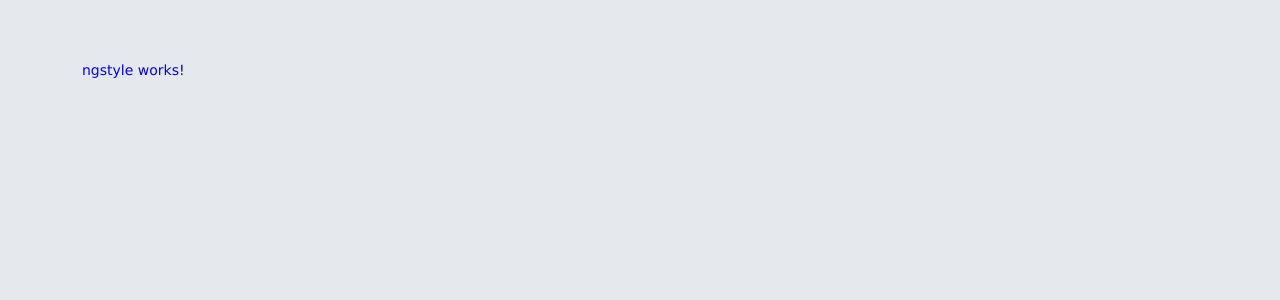
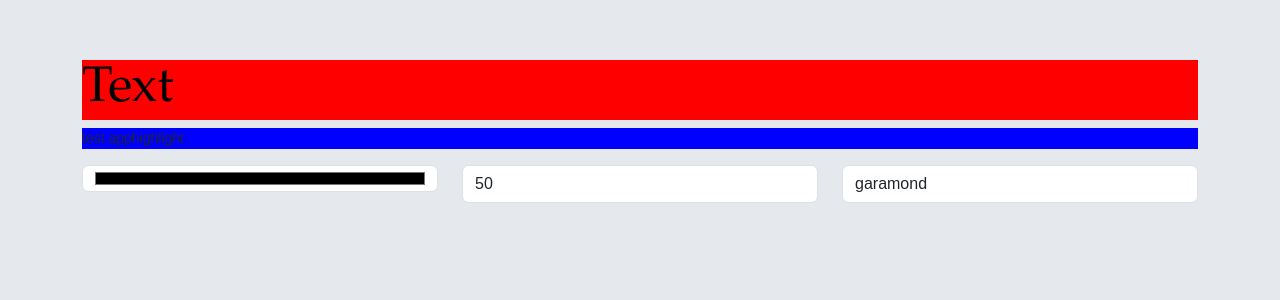
Before and after one commit to aymensellaouti/tijjari49, an Angular app: page / in a window 1280 px wide. Shown: the top 300 px of the page. Built offline with nearby package versions, Linux system fonts and the light colour scheme.

Commit message:
exo mini word et exemple custom directive appHighlight

```diff
--- a/src/app/app.component.html
+++ b/src/app/app.component.html
@@ -1 +1 @@
-<app-ngstyle></app-ngstyle>
+<app-mini-word></app-mini-word>
--- a/src/app/app.module.ts
+++ b/src/app/app.module.ts
@@ -16,6 +16,8 @@
 import { ListComponent } from './cv/list/list.component';
 import { CardComponent } from './cv/card/card.component';
 import { NgstyleComponent } from './directives/ngstyle/ngstyle.component';
+import { MiniWordComponent } from './directives/mini-word/mini-word.component';
+import { HighlightDirective } from './directives/highlight.directive';
 
 @NgModule({
   declarations: [
@@ -32,6 +34,8 @@
     ListComponent,
     CardComponent,
     NgstyleComponent,
+    MiniWordComponent,
+    HighlightDirective,
   ],
   imports: [BrowserModule, AppRoutingModule, FormsModule],
   providers: [],
--- /dev/null
+++ b/src/app/directives/highlight.directive.ts
@@ -0,0 +1,30 @@
+import {
+  Directive,
+  HostBinding,
+  HostListener,
+  Input,
+  OnInit,
+} from "@angular/core";
+
+@Directive({
+  selector: "[appHighlight]",
+})
+export class HighlightDirective implements OnInit {
+  @Input() in = "yellow";
+  @Input() out = "red";
+  @HostBinding("style.backgroundColor")
+  bgc = this.out;
+  constructor() {}
+  ngOnInit(): void {
+    this.bgc = this.out;
+  }
+
+  @HostListener("mouseenter")
+  onMouseEnter() {
+    this.bgc = this.in;
+  }
+  @HostListener("mouseleave")
+  onMouseLeave() {
+    this.bgc = this.out;
+  }
+}
--- /dev/null
+++ b/src/app/directives/mini-word/mini-word.component.html
@@ -0,0 +1,26 @@
+<h1
+  appHighlight
+  [ngStyle]="{
+    color: color,
+    fontFamily: font,
+    fontSize: size + 'px'
+  }"
+>
+  Text
+</h1>
+<p appHighlight [in]="'green'" [out]="'blue'">test apphighlight</p>
+<div class="row">
+  <div class="col">
+    <input [(ngModel)]="color" type="color" class="form-control" />
+  </div>
+  <div class="col">
+    <input [(ngModel)]="size" type="number" class="form-control" />
+  </div>
+  <div class="col">
+    <select [(ngModel)]="font" class="form-control">
+      <option value="garamond">garamond</option>
+      <option value="arial">arial</option>
+      <option value="verdana">verdana</option>
+    </select>
+  </div>
+</div>
--- /dev/null
+++ b/src/app/directives/mini-word/mini-word.component.ts
@@ -0,0 +1,12 @@
+import { Component } from "@angular/core";
+
+@Component({
+  selector: "app-mini-word",
+  templateUrl: "./mini-word.component.html",
+  styleUrls: ["./mini-word.component.css"],
+})
+export class MiniWordComponent {
+  color = "black";
+  font = "garamond";
+  size = 50;
+}
```
Also changed, not shown: src/app/directives/mini-word/mini-word.component.css (added), 2 other files (tests, documents, lock files or other folders).
